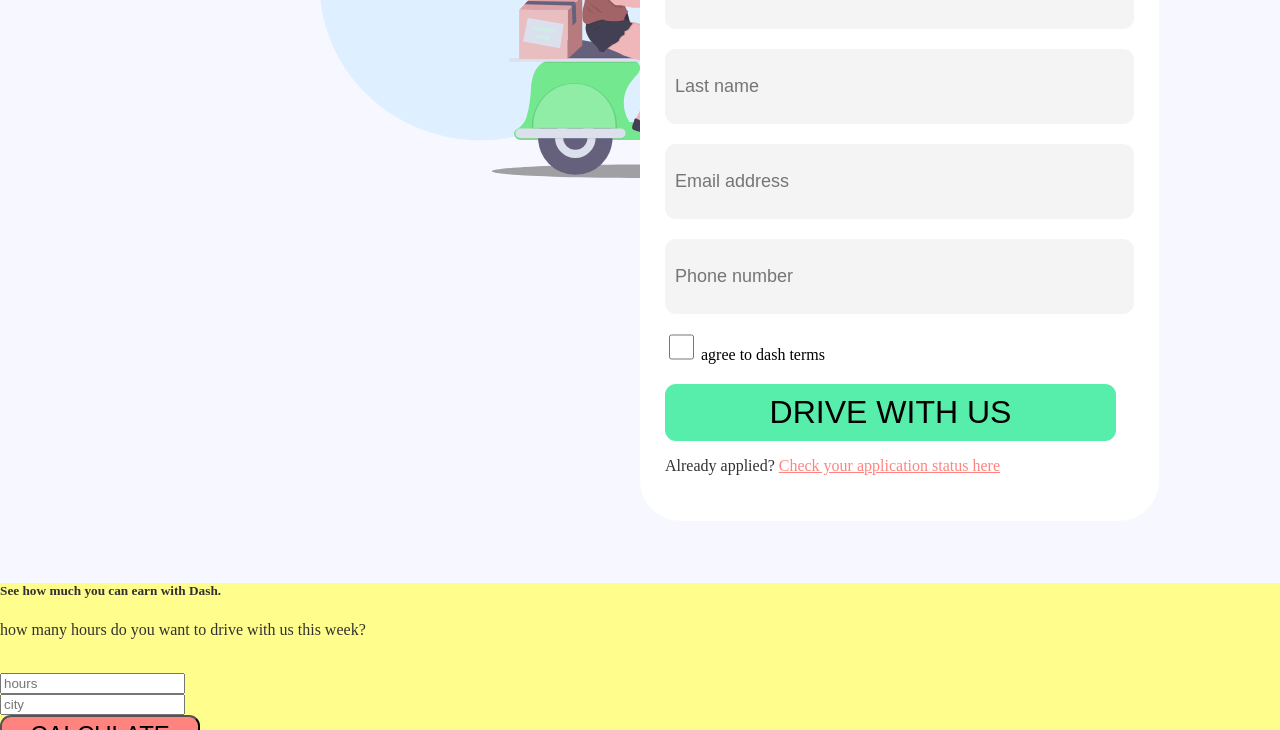
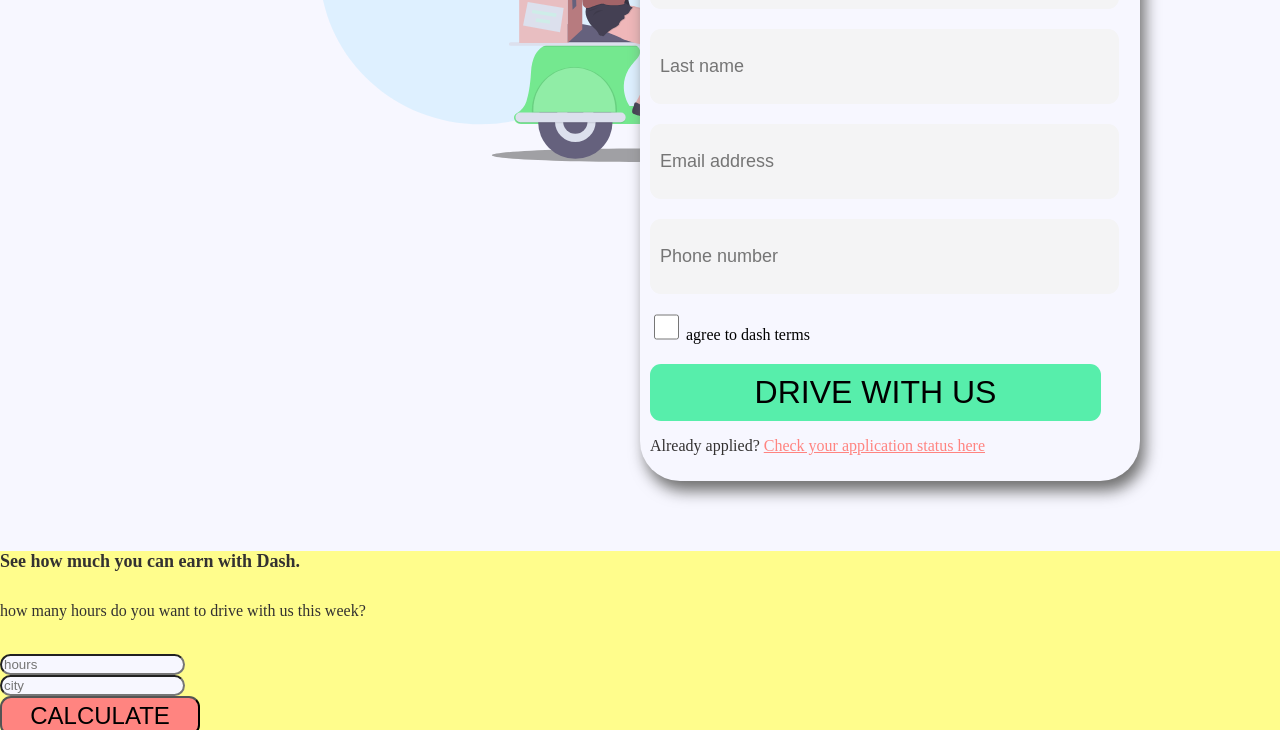
Before and after one commit to Pattol/Pattol.github.io, a plain HTML site: page landing-page/index.html in a window 1280 px wide. Shown: the part 874-1604 px from the top of the page. Drawn offline with Linux system fonts and the light colour scheme.

Commit message:
some changes with style css page

```diff
--- a/landing-page/style.css
+++ b/landing-page/style.css
@@ -7,6 +7,13 @@ body {
     background-color: #F7F7FF;
     padding: 0;
     margin: 0 auto;
+    /* display: grid;
+    grid-template-columns: repeat(2, 1fr);
+    grid-template-rows: repeat(2, 1fr);
+    grid-template-areas:
+    "logo   header"
+    "main   form"
+    "footer  footer footer" */
 }
 
 .header {
@@ -22,6 +29,10 @@ main {
     margin: 0 auto;
     width: 114.73px;
     height: 81.05px;
+    font-size: 24px;
+    font-family: url(fonts/Montserrat-Regular.ttf);
+    color: #333131;
+
 }
 
 .logo {
@@ -43,13 +54,16 @@ h1 {
     min-width: 500px;
     box-sizing: border-box;
     padding: 30px 25px;
-    background-color: white;
+    background-color: #F7F7FF;
     border-radius: 40px;
     margin: 40px 0;
     left: 50%;
+    border: #707070;
+    padding: 10px;
+    box-shadow: 5px 10px 15px #707070;
 }
 
-H3 {
+.form H3 {
  color: #333131;
  font-size: 40px;
  font-family: url(fonts/Montserrat-Bold.ttf);
@@ -79,6 +93,7 @@ H3 {
 .form input[placeholder-shown]{
     font-size: 18px;
     line-height: 22px;
+    background-color: #9B9B9B;
     font-family: url(fonts/Montserrat-Regular.ttf);
 
 }
@@ -108,6 +123,24 @@ input[type=submit] {
     font-family: url(fonts/Montserrat-Bold.ttf);
 }
 
+.footer .hours h5 {
+    color: #333131;
+    font-family: url(fonts/Montserrat-Regular.ttf);
+    font-size: 18px;
+}
+
+.footer .hours p {
+    color: #333131;
+    font-family: url(fonts/Montserrat-Bold.ttf);
+    font-size: 16px;
+}
+
+.footer .form-a input{
+    background-color: #F7F7FF;
+    border-radius: 11px;
+}
+
+
 .footer .form-a input[type=submit] {
     background-color: #FF8480;
     border-radius: 11px;
```
